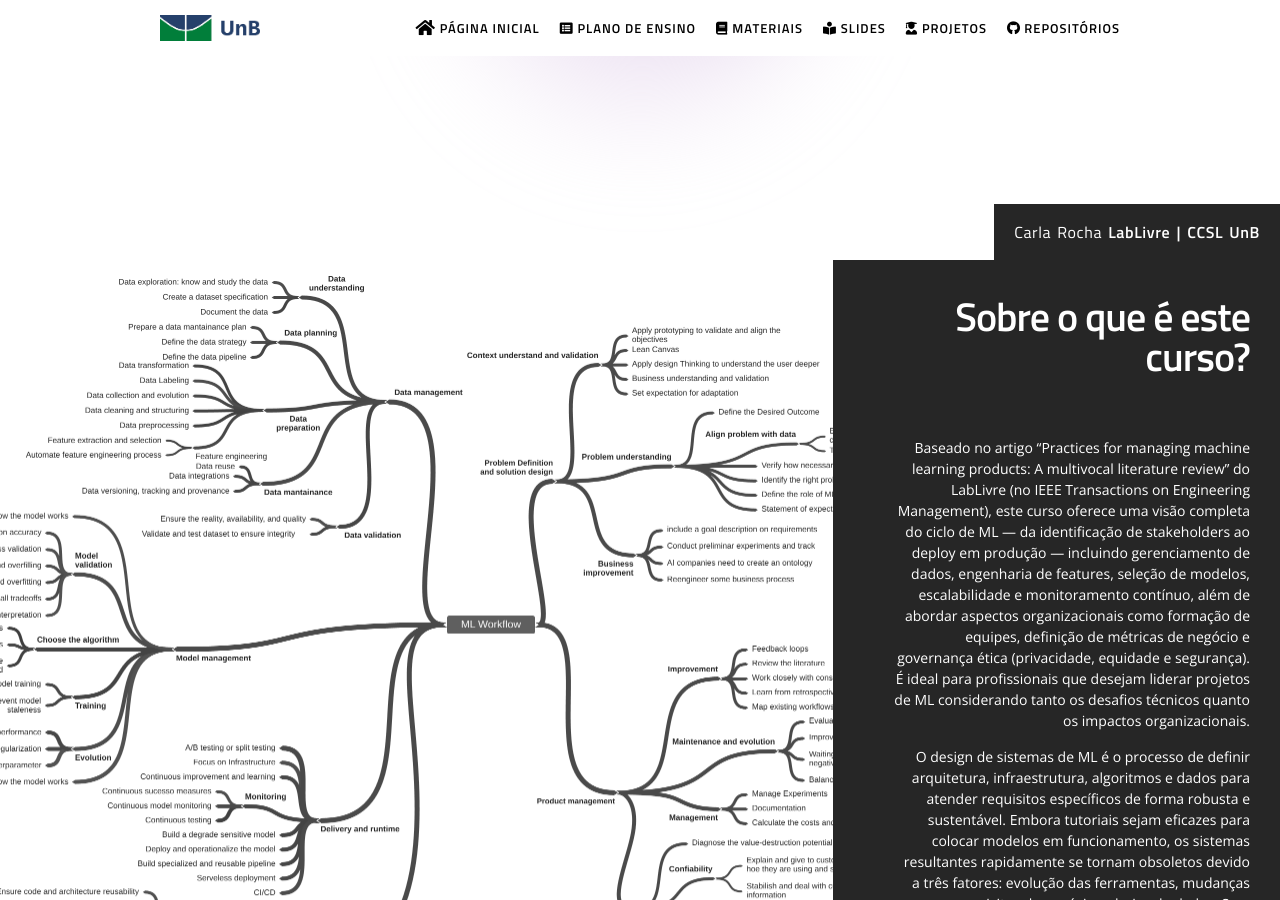
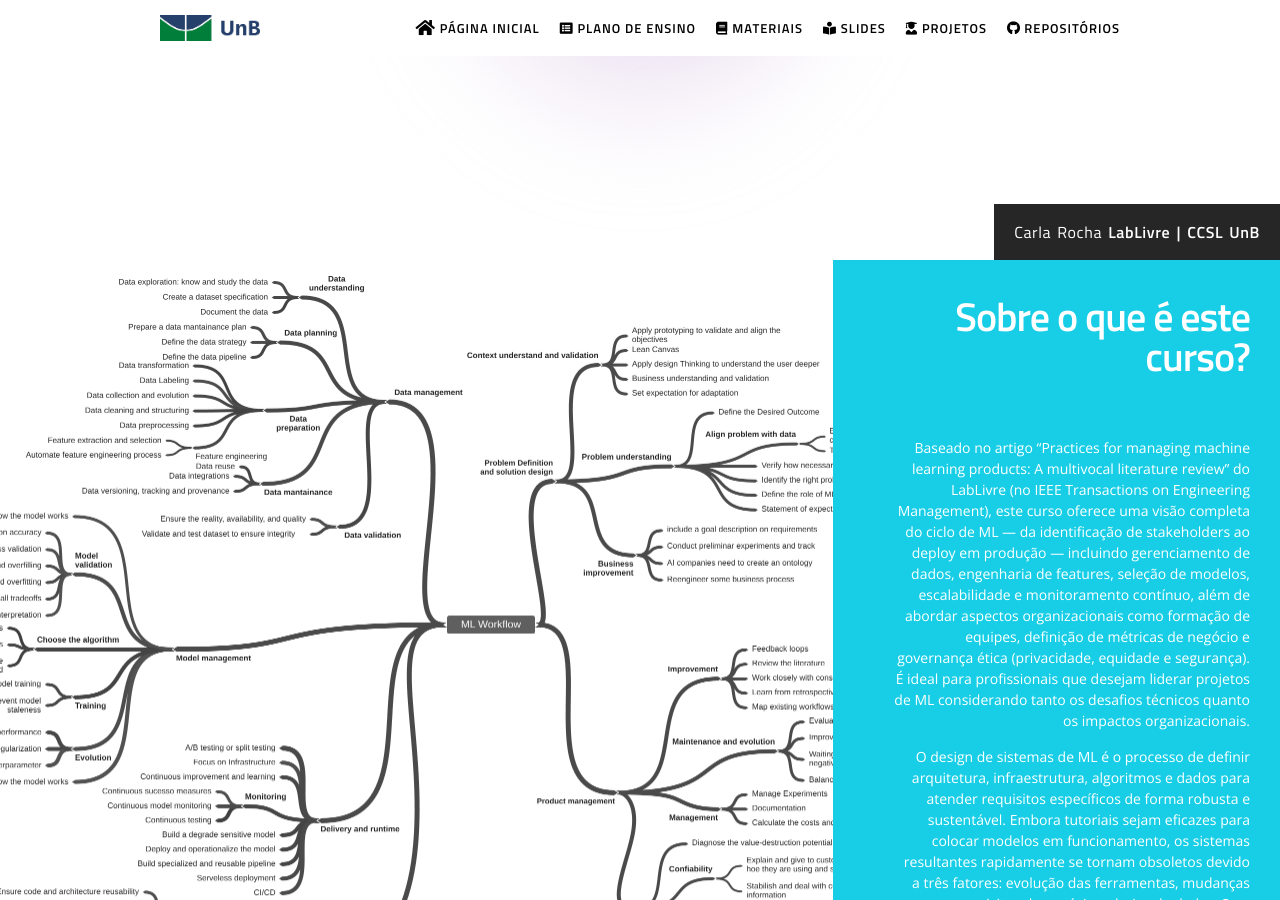
Before and after one commit to unb-Sistemas-de-Machine-learning/Disciplina, a Jekyll site: the page built from index.md, in a window 1280 px wide and 900 px high, scrolled down 640 px. Built offline with Jekyll 4.4.1, drawn with Linux system fonts in a browser that asks for light colours; nearby versions of some CDN libraries.

Commit message:
atualizacao

```diff
--- a/_sass/_last-editions.scss
+++ b/_sass/_last-editions.scss
@@ -16,7 +16,7 @@
     }
 
     .editions-text-wrapper {
-        background-color: rgb(38, 38, 38);
+        background-color: rgb(23, 206, 230);
         width: 30%;
         padding: 0px 30px 0px 60px;
 
--- a/_sass/_partners.scss
+++ b/_sass/_partners.scss
@@ -1,6 +1,6 @@
 .partners-content {
     width: 100%;
-    background-color: #262626;
+    background-color: #17CEE6;
 
     display: flex;
 }
```
Also changed, not shown: 6 other files.
